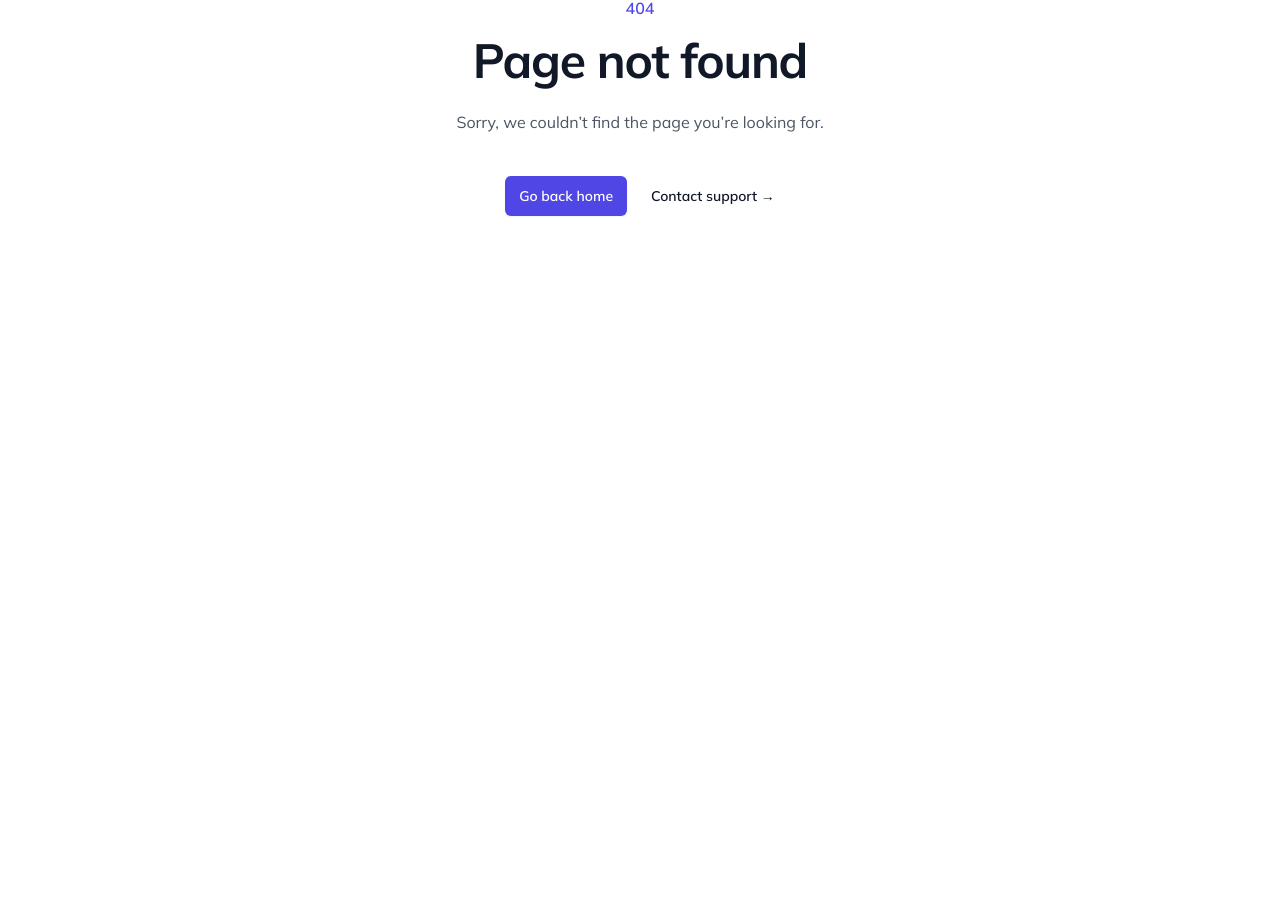
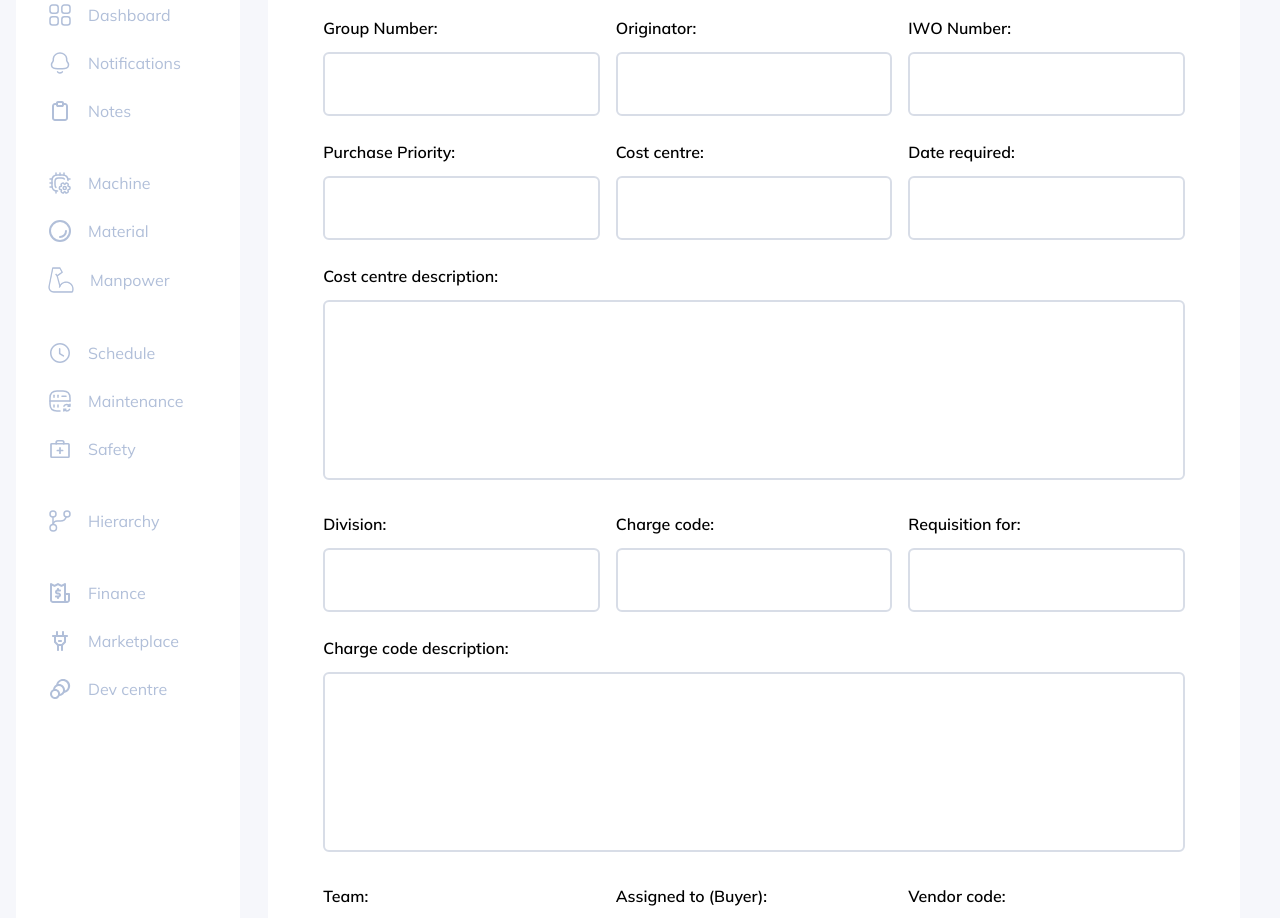
Before and after one commit to cocoon-letters-limited/notes-web, a React (Create React App) app: page /create-order in a window 1280 px wide. Before the commit this address had no page. Shown: the part 212-1130 px from the top of the page. Before the commit the page ends 800 px from the top, so only its background shows below. Built offline with nearby package versions, Linux system fonts and the light colour scheme.

Commit message:
feat: create order on vendor ui

```diff
--- a/src/pages/vendor/components/screens/ordersScreen.tsx
+++ b/src/pages/vendor/components/screens/ordersScreen.tsx
@@ -109,7 +109,7 @@ const OrdersScreen = () => {
         </form>
 
         <Link
-          to="/marteplace/create-order"
+          to="/create-order"
           className="px-6 py-3 rounded-lg bg-primary text-white"
         >
           New
--- /dev/null
+++ b/src/pages/vendor/vendorCreateOrder/index.tsx
@@ -0,0 +1,78 @@
+import GoBackButton from "components/blocks/goBackButton";
+import ButtonGroup from "components/elements/button";
+import InputGroup from "components/elements/input";
+import TextareaGroup from "components/elements/textarea";
+import React, { useState } from "react";
+import SendModal from "./sendModal";
+
+const VendorCreateOrder = () => {
+  const [showModal, setShowModal] = useState(false);
+
+  return (
+    <div>
+      <div className="mt-4 mb-6 flex flex-row flex-wrap">
+        <div className="w-full lg:w-9/12 flex flex-row items-center flex-wrap">
+          <GoBackButton title="Work Order" />
+        </div>
+      </div>
+      <div className="mt-8 bg-white rounded-md pt-6 lg:pt-8 pb-16 px-4">
+        <div className="w-full md:w-11/12 mx-auto">
+          <form>
+            <div className="grid grid-cols-1 md:grid-cols-2 lg:grid-cols-3 gap-x-4">
+              <InputGroup type="text" label="Group Number:" placeholder="" />
+              <InputGroup type="text" label="Originator:" placeholder="" />
+              <InputGroup type="text" label="IWO Number:" placeholder="" />
+            </div>
+
+            <div className="grid grid-cols-1 md:grid-cols-2 lg:grid-cols-3 gap-x-4">
+              <InputGroup
+                type="text"
+                label="Purchase Priority:"
+                placeholder=""
+              />
+              <InputGroup type="text" label="Cost centre:" placeholder="" />
+              <InputGroup type="text" label="Date required:" placeholder="" />
+            </div>
+
+            <TextareaGroup label="Cost centre description:" />
+
+            <div className="grid grid-cols-1 md:grid-cols-2 lg:grid-cols-3 gap-x-4">
+              <InputGroup type="text" label="Division:" placeholder="" />
+              <InputGroup type="text" label="Charge code:" placeholder="" />
+              <InputGroup type="text" label="Requisition for:" placeholder="" />
+            </div>
+
+            <TextareaGroup label="Charge code description:" />
+
+            <div className="grid grid-cols-1 md:grid-cols-2 lg:grid-cols-3 gap-x-4">
+              <InputGroup type="text" label="Team:" placeholder="" />
+              <InputGroup
+                type="text"
+                label="Assigned to (Buyer):"
+                placeholder=""
+              />
+              <InputGroup type="text" label="Vendor code:" placeholder="" />
+            </div>
+
+            <TextareaGroup label="Comments:" />
+
+            <div className="flex flex-row justify-end">
+              <div className="w-40">
+                <ButtonGroup
+                  title="Raise"
+                  type="button"
+                  onClick={() => setShowModal(!showModal)}
+                />
+              </div>
+            </div>
+          </form>
+        </div>
+      </div>
+
+      {/* Modal */}
+      <SendModal open={showModal} handleClose={() => setShowModal(false)} />
+    </div>
+  );
+};
+
+export default VendorCreateOrder;
--- /dev/null
+++ b/src/pages/vendor/vendorCreateOrder/sendModal.tsx
@@ -0,0 +1,35 @@
+import ButtonGroup from "components/elements/button";
+import CheckboxGroup from "components/elements/checkbox";
+import InputGroup from "components/elements/input";
+import RadioButtonGroup from "components/elements/radioButton";
+import MainModal from "components/modals/mainModal";
+import React from "react";
+
+type Props = {
+  open: boolean;
+  handleClose: () => void;
+};
+
+const SendModal = ({ open, handleClose }: Props) => {
+  return (
+    <MainModal title="Send order" open={open} handleClose={handleClose}>
+      <div className="">
+        <div className="flex flex-col space-y-3 mb-8">
+          <RadioButtonGroup label="Send to marketplace" />
+          <RadioButtonGroup label="Send to specific vendors" />
+        </div>
+        <CheckboxGroup label="Tender(criteria)" />
+        <div className="mt-4">
+          <InputGroup type="text" label="Maximum price:" placeholder="" />
+          <InputGroup type="text" label="Maximimum duration" placeholder="" />
+        </div>
+
+        <div className="mt-6 lg:mt-8 space-y-6 lg:space-y-8">
+          <ButtonGroup title="Send" />
+        </div>
+      </div>
+    </MainModal>
+  );
+};
+
+export default SendModal;
--- a/src/routes/privateRoute.tsx
+++ b/src/routes/privateRoute.tsx
@@ -31,6 +31,7 @@ import RadiographyPermit from "pages/safety/createCertification/radiographyPermi
 import ConfinedCertificate from "pages/safety/createCertification/ConfinedCertificate";
 import Vendor from "pages/vendor";
 import VendorDetails from "pages/vendor/vendorDetails";
+import VendorCreateOrder from "pages/vendor/vendorCreateOrder";
 
 const privateRoute = {
   path: "/",
@@ -164,6 +165,10 @@ const privateRoute = {
       element: <Vendor />,
     },
     {
+      path: "/create-order",
+      element: <VendorCreateOrder />,
+    },
+    {
       path: "marketplace/:slug",
       element: <VendorDetails />,
     },
```
